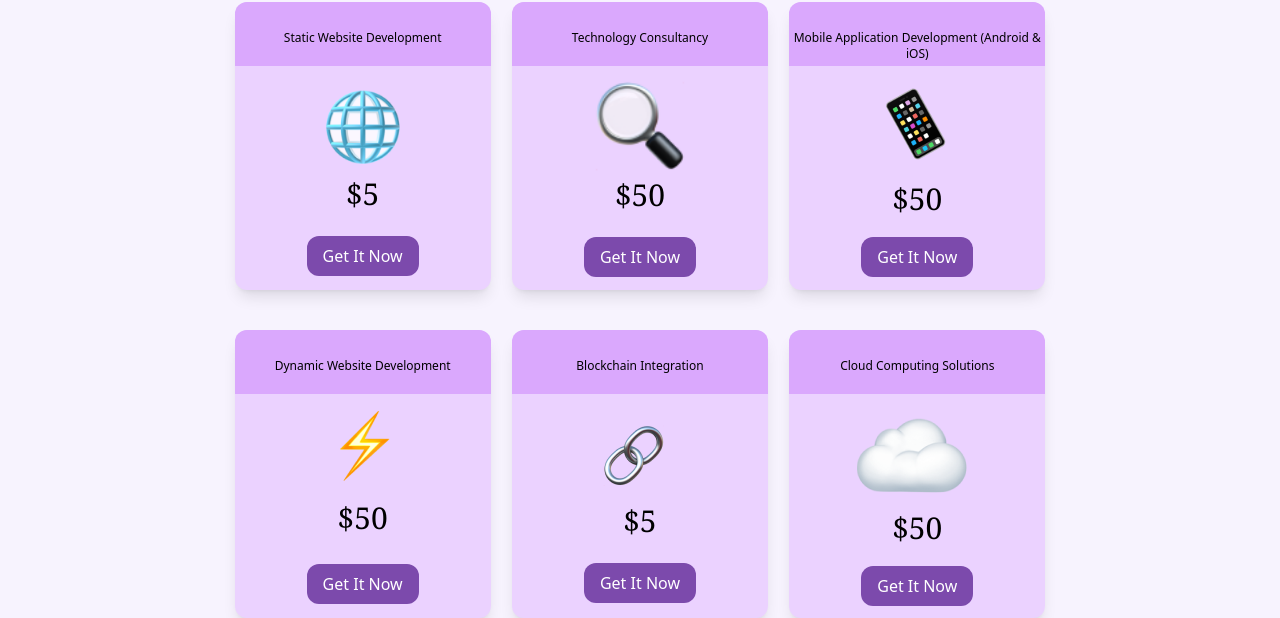
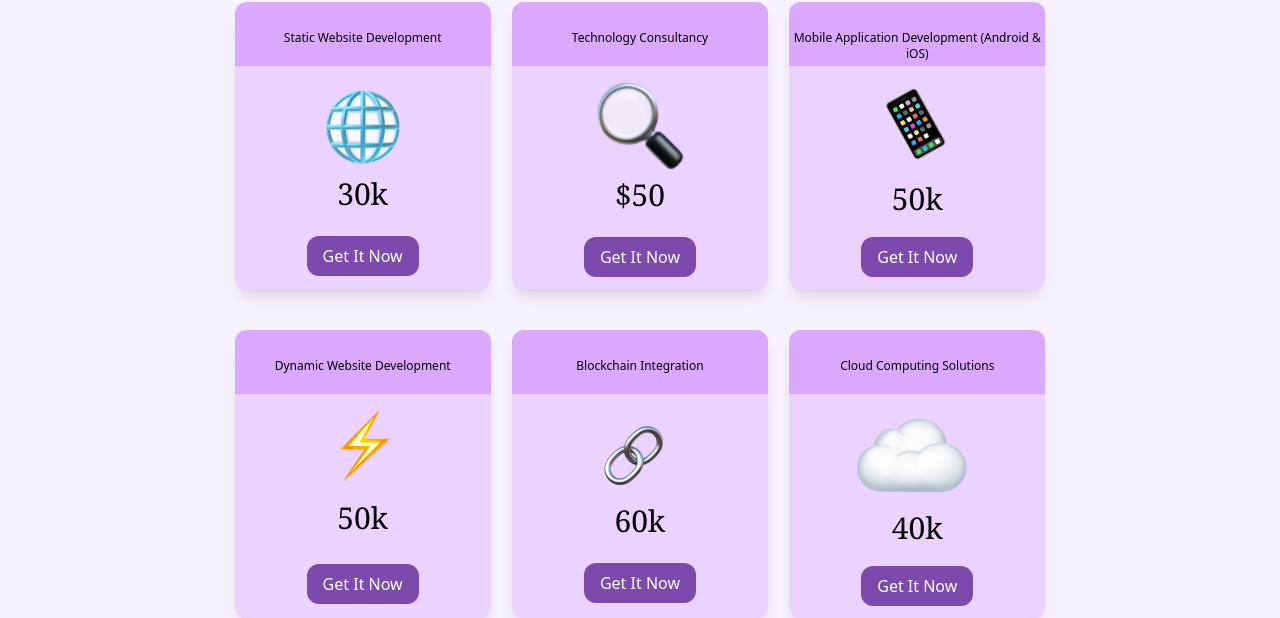
Before and after one commit to Heryakos-Technology/heryakos-static-page, a Vue app: page /service in a window 1280 px wide. Shown: the part 1984-2602 px from the top of the page. Built offline with nearby package versions, Linux system fonts and the light colour scheme.

Commit message:
adding service fee

```diff
--- a/src/views/ServicePage.vue
+++ b/src/views/ServicePage.vue
@@ -250,8 +250,8 @@
           <div class="flex justify-center mb-4 w-2/3 mx-auto">
             <img src="/globe.png" alt="" class="w-20 top-2">
           </div>
-          <p class="text-center text-3xl font-normal font-serif w-full mx-auto mb-4 ">$ <span
-              class="-ml-2 -mt-3">5</span></p>
+          <p class="text-center text-3xl font-normal font-serif w-full mx-auto mb-4 ">30 <span
+              class="-ml-2 -mt-3">k</span></p>
           <div class="text-center bottom-3 ">
             <button class="bg-[#7C4AAC] text-white font-light py-2 px-4 mt-3 rounded-xl hover:bg-[#7C4AAC]">
               Get It Now
@@ -283,7 +283,7 @@
           <div class="flex justify-center mb-4">
             <img src="/mobile.png" alt="">
           </div>
-          <p class="text-center text-3xl font-normal font-serif mb-4 -mt-2">$ <span class="-ml-2 -mt-3">50</span></p>
+          <p class="text-center text-3xl font-normal font-serif mb-4 -mt-2">50 <span class="-ml-2 -mt-3">k</span></p>
           <div class="text-center">
             <button class="bg-[#7C4AAC] text-white font-light py-2 px-4 mt-4 rounded-xl hover:bg-[#7C4AAC]">
               Get It Now
@@ -297,7 +297,7 @@
           <div class="flex justify-center mb-4">
             <img src="/flash.png" alt="" class="mt-2">
           </div>
-          <p class="text-center text-3xl font-normal font-serif mb-4 -mt-2">$ <span class="-ml-2 -mt-3">50</span></p>
+          <p class="text-center text-3xl font-normal font-serif mb-4 -mt-2">50 <span class="-ml-2 -mt-3">k</span></p>
           <div class="text-center">
             <button class="bg-[#7C4AAC] text-white font-light py-2 px-4 mt-3 rounded-xl hover:bg-[#7C4AAC]">
               Get It Now
@@ -314,7 +314,7 @@
           <div class="flex justify-center mb-4">
             <img src="/chain.png" alt="" class="mt-7">
           </div>
-          <p class="text-center text-3xl font-normal font-serif mb-4 -mt-2">$ <span class="-ml-2 -mt-3">5</span></p>
+          <p class="text-center text-3xl font-normal font-serif mb-4 -mt-2">60<span class="-ml-2 -mt-3">k</span></p>
           <div class="text-center">
             <button class="bg-[#7C4AAC] text-white font-light py-2 px-4 mt-2 rounded-xl hover:bg-[#7C4AAC]">
               Get It Now
@@ -328,7 +328,7 @@
           <div class="flex justify-center mb-4">
             <img src="/cloud.png" alt="" class="mt-6 w-32">
           </div>
-          <p class="text-center text-3xl font-normal font-serif mb-4 -mt-2">$ <span class="-ml-2 -mt-3">50</span></p>
+          <p class="text-center text-3xl font-normal font-serif mb-4 -mt-2">40 <span class="-ml-2 -mt-3">k</span></p>
           <div class="text-center mt-8">
             <button class="bg-[#7C4AAC] text-white font-light py-2 px-4 rounded-xl hover:bg-[#7C4AAC]">
               Get It Now
@@ -350,7 +350,7 @@
             <div class="flex justify-center mb-4 w-32 mx-auto">
               <img src="/globe.png" alt="" class="w-20 mt-5 mx-auto">
             </div>
-            <p class="text-center text-3xl font-normal font-serif mb-4 -mt-2">$ <span class="-ml-2 -mt-3">5</span></p>
+            <p class="text-center text-3xl font-normal font-serif mb-4 -mt-2">30 <span class="-ml-2 -mt-3">k</span></p>
             <div class="text-center mt-6">
               <button class="bg-[#7C4AAC] text-white font-light py-2 px-4 rounded-xl hover:bg-[#7C4AAC]">Get It
                 Now</button>
@@ -378,7 +378,7 @@
             <div class="flex justify-center mb-4 mt-5">
               <img src="/mobile.png" alt="">
             </div>
-            <p class="text-center text-3xl font-normal font-serif mb-4 -mt-2">$ <span class="-ml-2 -mt-3">50</span></p>
+            <p class="text-center text-3xl font-normal font-serif mb-4 -mt-2">50 <span class="-ml-2 -mt-3">k</span></p>
             <div class="text-center">
               <button class="bg-[#7C4AAC] text-white font-light py-2 px-4 mt-1 rounded-xl hover:bg-[#7C4AAC]">Get It
                 Now</button>
@@ -396,7 +396,7 @@
             <div class="flex justify-center mb-6">
               <img src="/flash.png" alt="" class="mt-2">
             </div>
-            <p class="text-center text-3xl font-normal font-serif mb-4 -mt-2">$ <span class="-ml-2 -mt-3">50</span></p>
+            <p class="text-center text-3xl font-normal font-serif mb-4 -mt-2">50 <span class="-ml-2 -mt-3">k</span></p>
             <div class="text-center mt-7">
               <button class="bg-[#7C4AAC] text-white font-light py-2 px-4 rounded-xl hover:bg-[#7C4AAC]">Get It
                 Now</button>
@@ -410,7 +410,7 @@
             <div class="flex justify-center mb-4">
               <img src="/chain.png" alt="" class="mt-6">
             </div>
-            <p class="text-center text-3xl font-normal font-serif mb-4 -mt-2">$ <span class="-ml-2 -mt-3">5</span></p>
+            <p class="text-center text-3xl font-normal font-serif mb-4 -mt-2">60 <span class="-ml-2 -mt-3">k</span></p>
             <div class="text-center">
               <button class="bg-[#7C4AAC] text-white font-light py-2 px-4 mt-2 rounded-xl hover:bg-[#7C4AAC]">Get It
                 Now</button>
@@ -424,7 +424,7 @@
             <div class="flex justify-center mb-4">
               <img src="/cloud.png" alt="" class="mt-5">
             </div>
-            <p class="text-center text-3xl font-normal font-serif mb-4 -mt-2">$ <span class="-ml-2 -mt-3">50</span></p>
+            <p class="text-center text-3xl font-normal font-serif mb-4 -mt-2">40 <span class="-ml-2 -mt-3">k</span></p>
             <div class="text-center">
               <button class="bg-[#7C4AAC] text-white font-light py-2 px-4 mt-1 rounded-xl hover:bg-[#7C4AAC]">Get It
                 Now</button>
```
